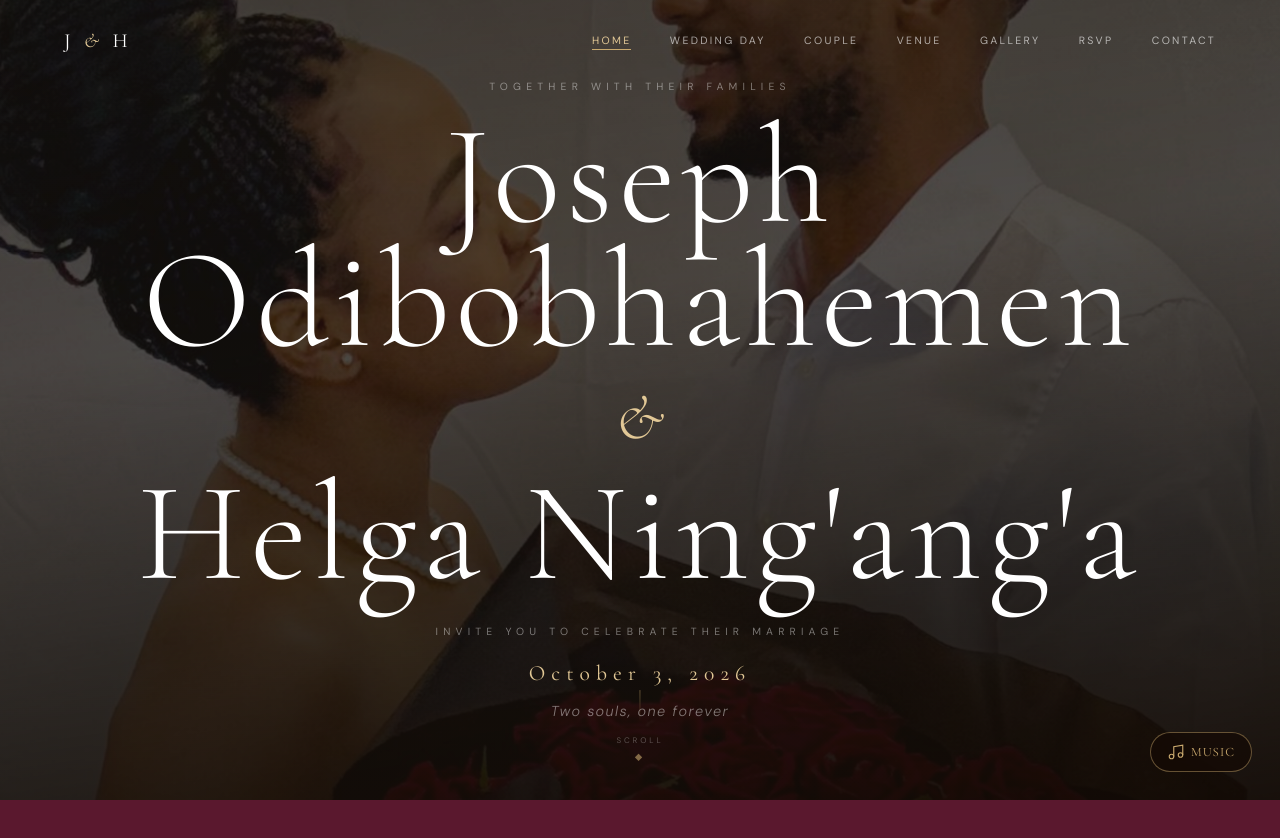
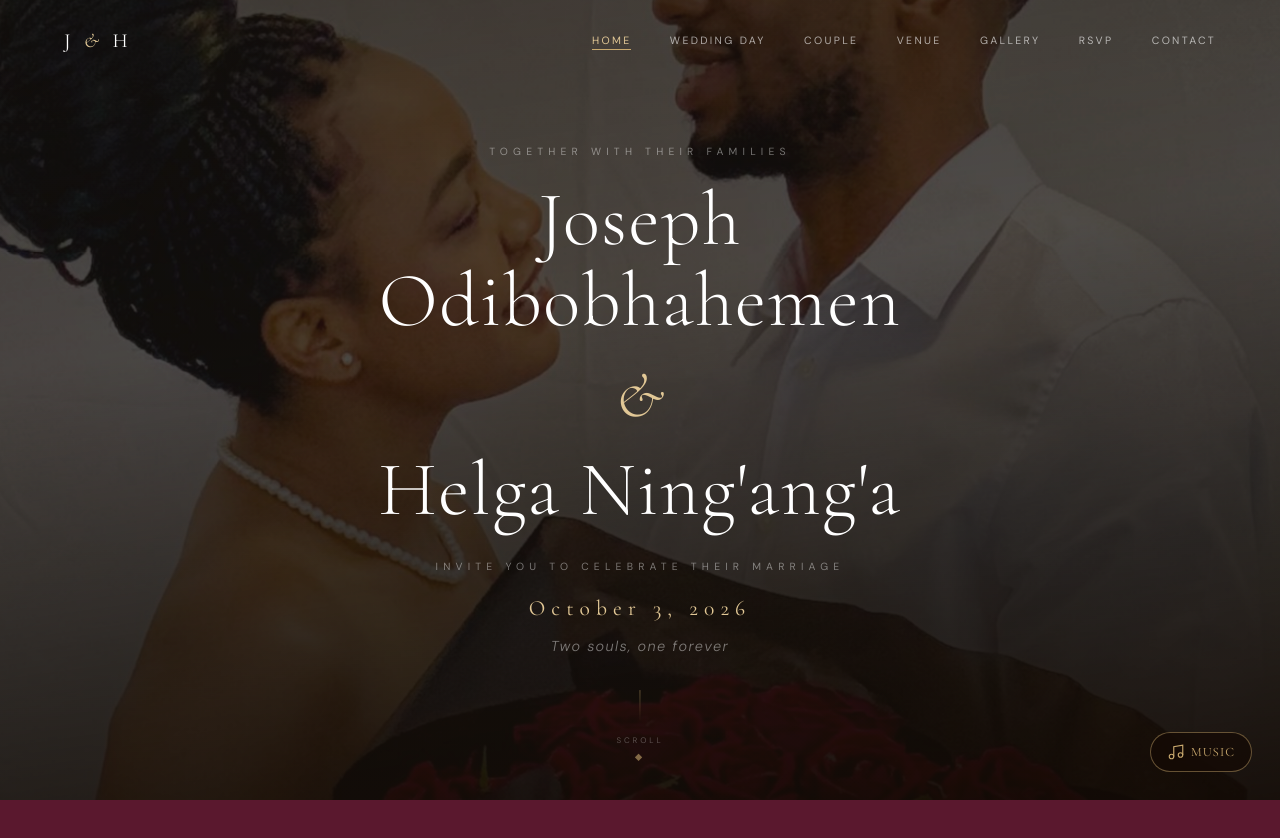
Before and after one commit to TheboyJazzy/weddingday, a plain HTML site: page main.html in a window 1280 px wide. Shown: the top 838 px of the page. Drawn offline with nearby package versions, Linux system fonts and the light colour scheme.

Commit message:
Update styles.css

```diff
--- a/css/styles.css
+++ b/css/styles.css
@@ -412,14 +412,22 @@
   margin-bottom: 1.8rem;
   opacity: 0;
   transform: translateY(20px);
+
+  /* 🔥 Prevent overflow */
+  max-width: 90vw;
 }
+.hero-name {
+  font-size: clamp(1.8rem, 6vw, 5rem); /* ↓ reduced scale */
+  font-weight: 300;
+  line-height: 1.05;
+  letter-spacing: 0.02em;
+  color: var(--white);
 
+  word-break: break-word;
+  text-align: center;
+}
 .hero-name {
-  font-size: clamp(4.5rem, 11vw, 9rem);
-  font-weight: 300;
-  line-height: 0.88;
-  letter-spacing: 0.04em;
-  color: var(--white);
+  max-width: 16ch;
 }
 
 .hero-amp {
```
